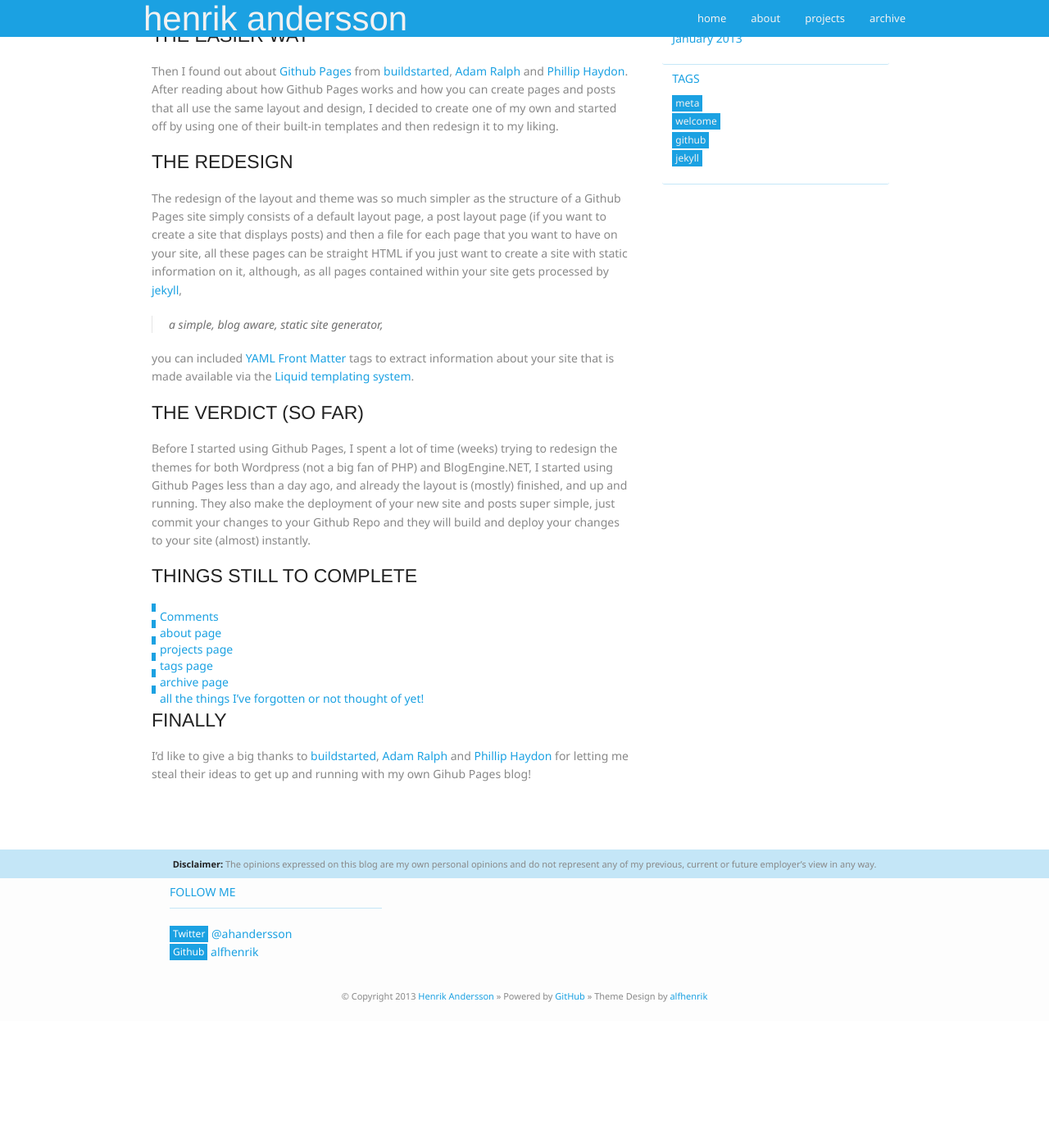
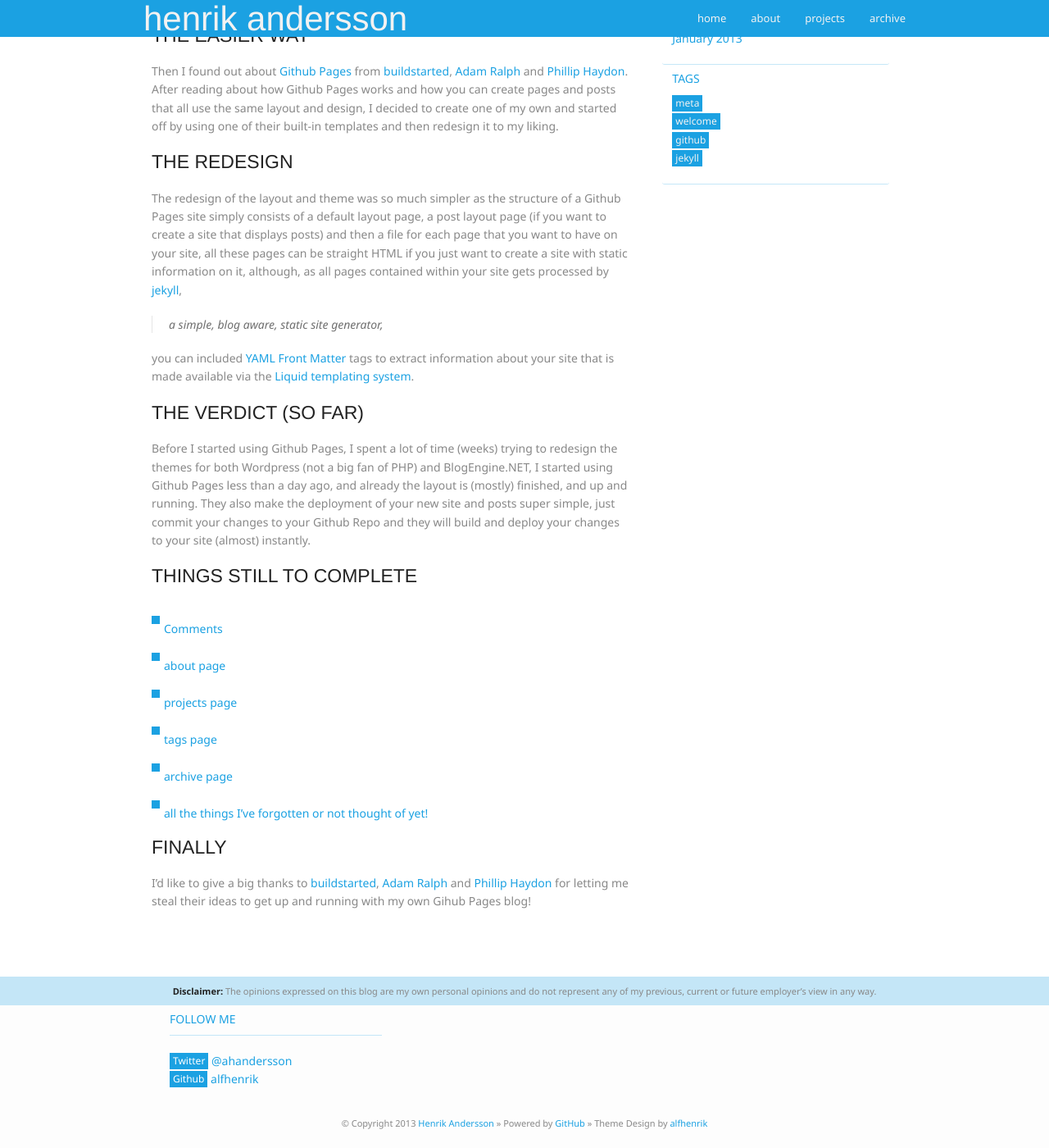
Before and after one commit to hnrkndrssn/hnrkndrssn.github.io, a Jekyll site: the page built from _posts/2013-01-05-new-blog.md, in a window 1280 px wide and 1400 px high, scrolled down 377 px. Shown: the whole window at 82% size. Built offline with Jekyll 4.4.1, drawn with Linux system fonts in a browser that asks for light colours; Markdown is read by kramdown in place of the engine named in the settings; before the commit the page ends 1622 px from its top, so only the background shows below that.

Commit message:
some more

```diff
--- a/stylesheets/styles.css
+++ b/stylesheets/styles.css
@@ -227,12 +227,12 @@ small {
 #post ul li, #post ol li {
   border-left-color:#1BA1E2;
   border-left-style:solid;
-  border-left-width:5px;
+  border-left-width:10px;
   display:block;
   height:5px;
   list-style-position:inside;
   list-style-type:none;
-  margin:10px 0;
+  margin:35px 0;
   padding:5px;
   color:#1BA1E2;
 }
```
